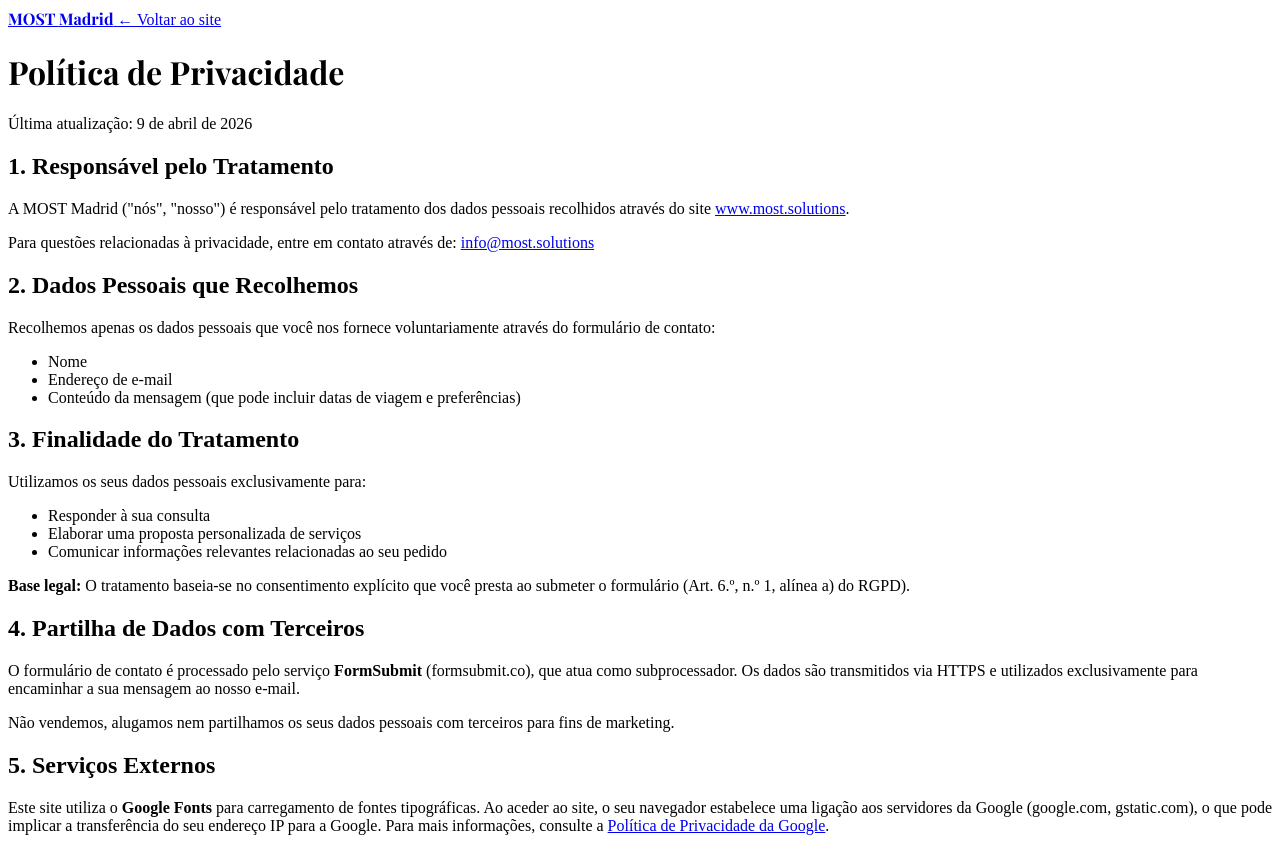
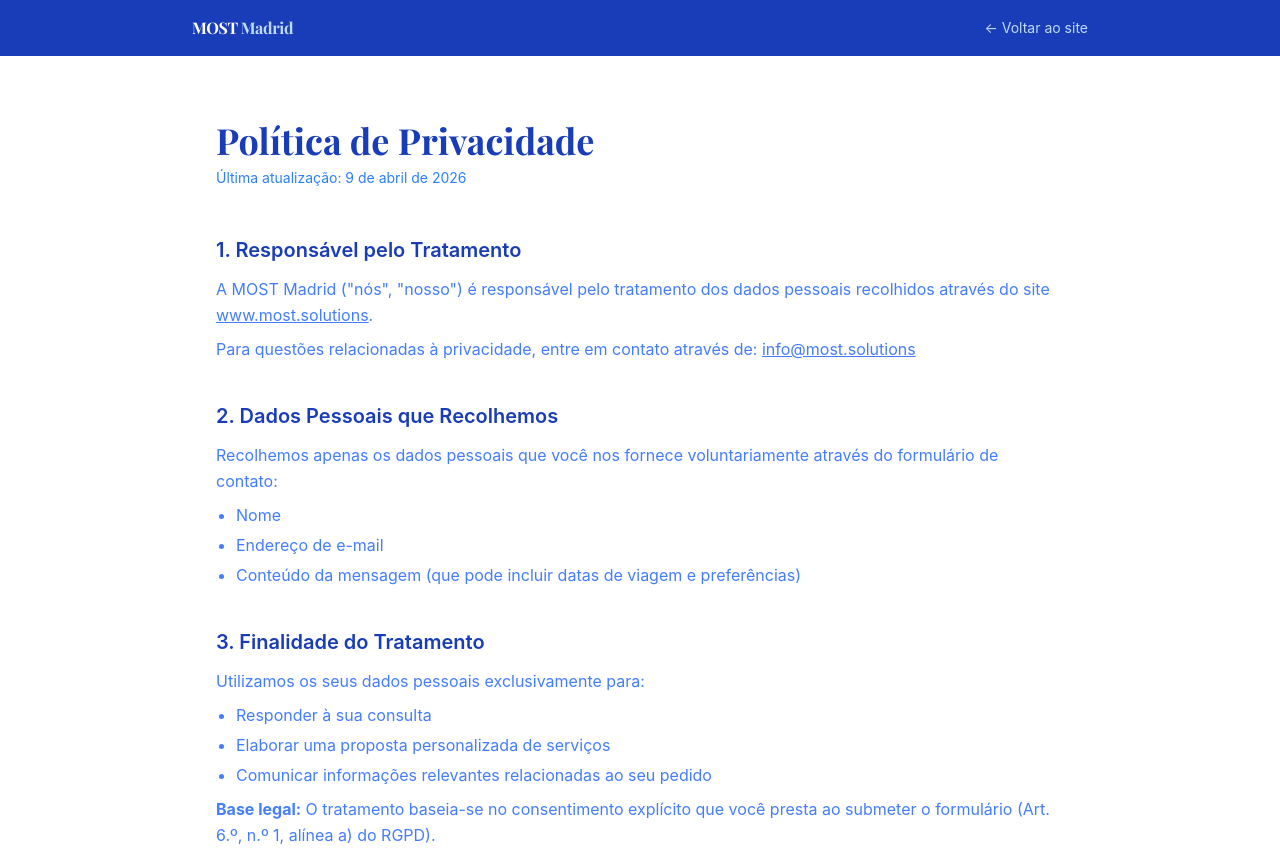
Before and after one commit to AlvaroPata/most, a website: page privacidade.html in a window 1280 px wide. Shown: the top 851 px of the page. Drawn offline with nearby package versions, Linux system fonts and the light colour scheme; files that its build step writes are made by us from their sources; the site is published under a folder, as on GitHub Pages, so addresses that start at the root find nothing.

Commit message:
fix: update stylesheet and link references in HTML files

```diff
--- a/index.html
+++ b/index.html
@@ -50,7 +50,7 @@
       href="https://fonts.googleapis.com/css2?family=Playfair+Display:wght@700;900&display=swap"
       rel="stylesheet"
     />
-    <link rel="stylesheet" href="/dist/output.css" />
+    <link rel="stylesheet" href="dist/output.css" />
 
     <!-- Structured Data -->
     <script type="application/ld+json">
--- a/privacidade.html
+++ b/privacidade.html
@@ -11,7 +11,7 @@
       href="https://fonts.googleapis.com/css2?family=Playfair+Display:wght@700;900&display=swap"
       rel="stylesheet"
     />
-    <link rel="stylesheet" href="/dist/output.css" />
+    <link rel="stylesheet" href="dist/output.css" />
   </head>
 
   <body class="font-sans antialiased bg-white text-blue-800">
@@ -19,13 +19,13 @@
     <nav class="bg-blue-800 py-4 px-6">
       <div class="max-w-4xl mx-auto flex items-center justify-between">
         <a
-          href="/"
+          href="index.html"
           class="font-bold text-white tracking-tight"
           style="font-family: 'Playfair Display', serif"
         >
           MOST <span class="text-blue-200">Madrid</span>
         </a>
-        <a href="/" class="text-sm text-blue-200 hover:text-white transition"
+        <a href="index.html" class="text-sm text-blue-200 hover:text-white transition"
           >← Voltar ao site</a
         >
       </div>
@@ -227,7 +227,7 @@
     <footer class="bg-blue-800 text-blue-100 py-8 px-6 mt-16">
       <div class="max-w-4xl mx-auto text-center text-sm text-blue-300">
         &copy; 2026 MOST Madrid. All rights reserved. ·
-        <a href="/" class="hover:text-white transition">Voltar ao site</a>
+        <a href="index.html" class="hover:text-white transition">Voltar ao site</a>
       </div>
     </footer>
   </body>
```
